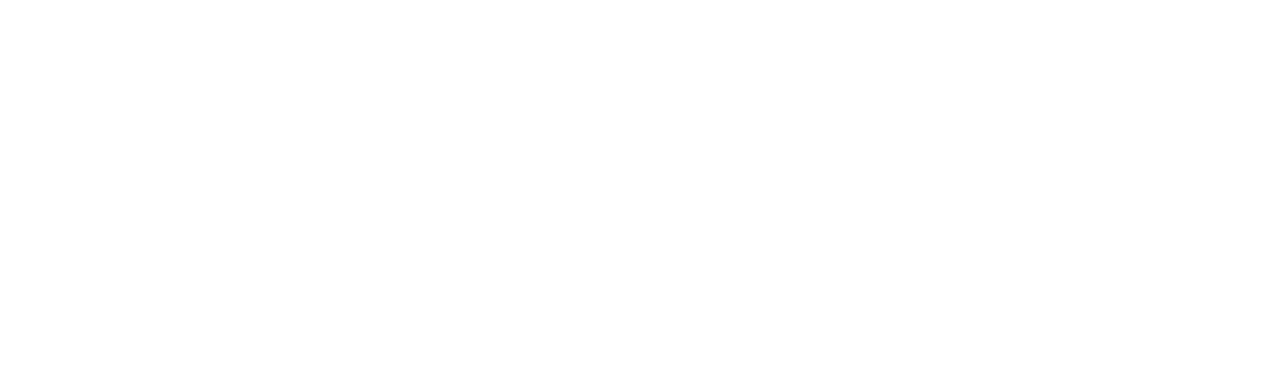
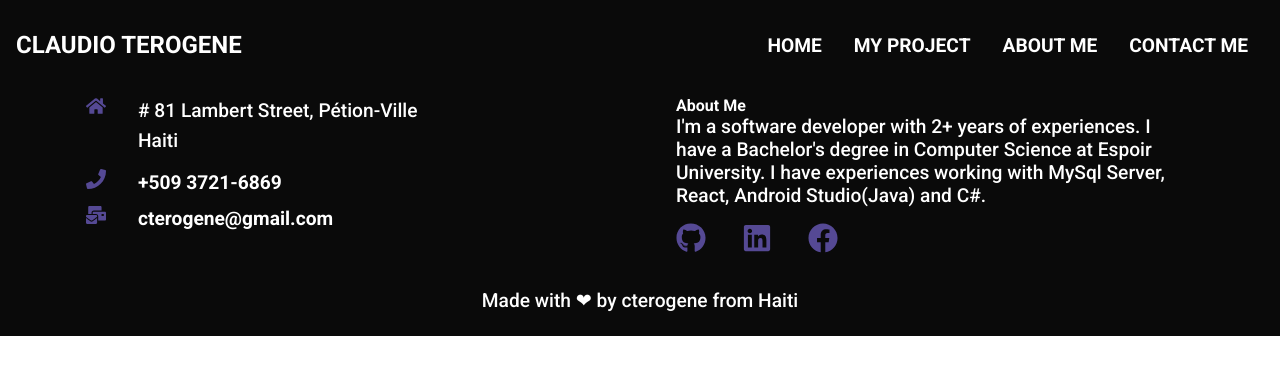
Before and after one commit to cterogene/cterogene-portfolio, a React (Create React App) app: page /about in a window 1280 px wide. Shown: the top 374 px of the page. Built offline with nearby package versions, Linux system fonts and the light colour scheme.

Commit message:
create new components and setting up new pages design

```diff
--- a/src/components/Footer/Footer.scss
+++ b/src/components/Footer/Footer.scss
@@ -2,7 +2,7 @@
     width: 100%;
     padding-bottom: 1.5rem;
     padding-top: 5rem;
-    background-color:#000;
+    background-color:rgb(0,0,0,0.96);
 }
 .footer-container{
     max-width: 1140px;
--- /dev/null
+++ b/src/components/SecondHero/SecondHero.js
@@ -0,0 +1 @@
+import './SecondHero.scss';
--- a/src/routes/About.js
+++ b/src/routes/About.js
@@ -1,6 +1,15 @@
 import react from 'react';
+import Navbar from '../components/Navbar';
+
+import Footer from '../components/Footer/Footer';
+
 const About = ()=>{
-    return <h1> About </h1>
+    return (
+        <div>
+            <Navbar />
+            <Footer />
+        </div>
+    )
 
 }
 export default About;
--- a/src/routes/Contact.js
+++ b/src/routes/Contact.js
@@ -1,6 +1,14 @@
 import react from 'react';
+import Navbar from '../components/Navbar';
+
+import Footer from '../components/Footer/Footer';
 const Contact = ()=>{
-    return <h1> Hiii Contact </h1>
+    return (
+        <div>
+            <Navbar />
+            <Footer />
+        </div>
+    )
 
-}
+};
 export default Contact;
```
Also changed, not shown: src/components/SecondHero/SecondHero.scss (added).
